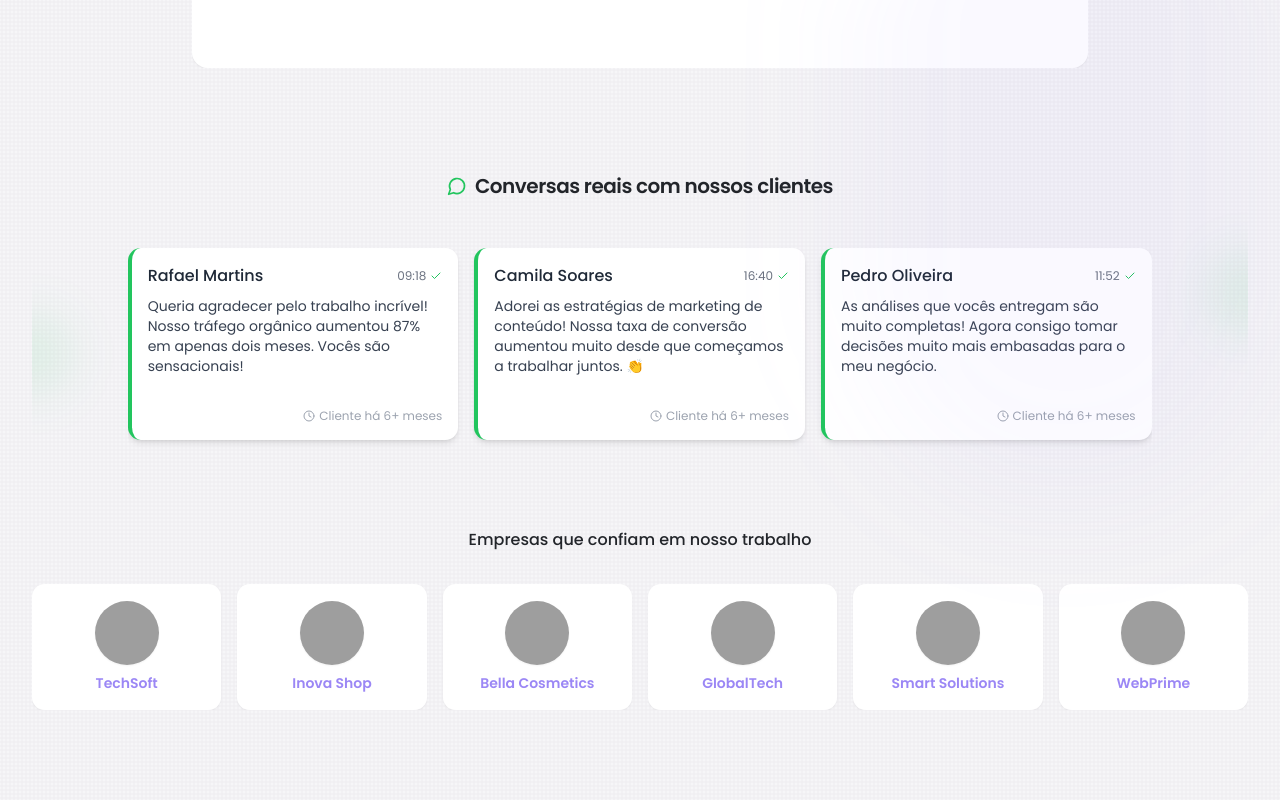
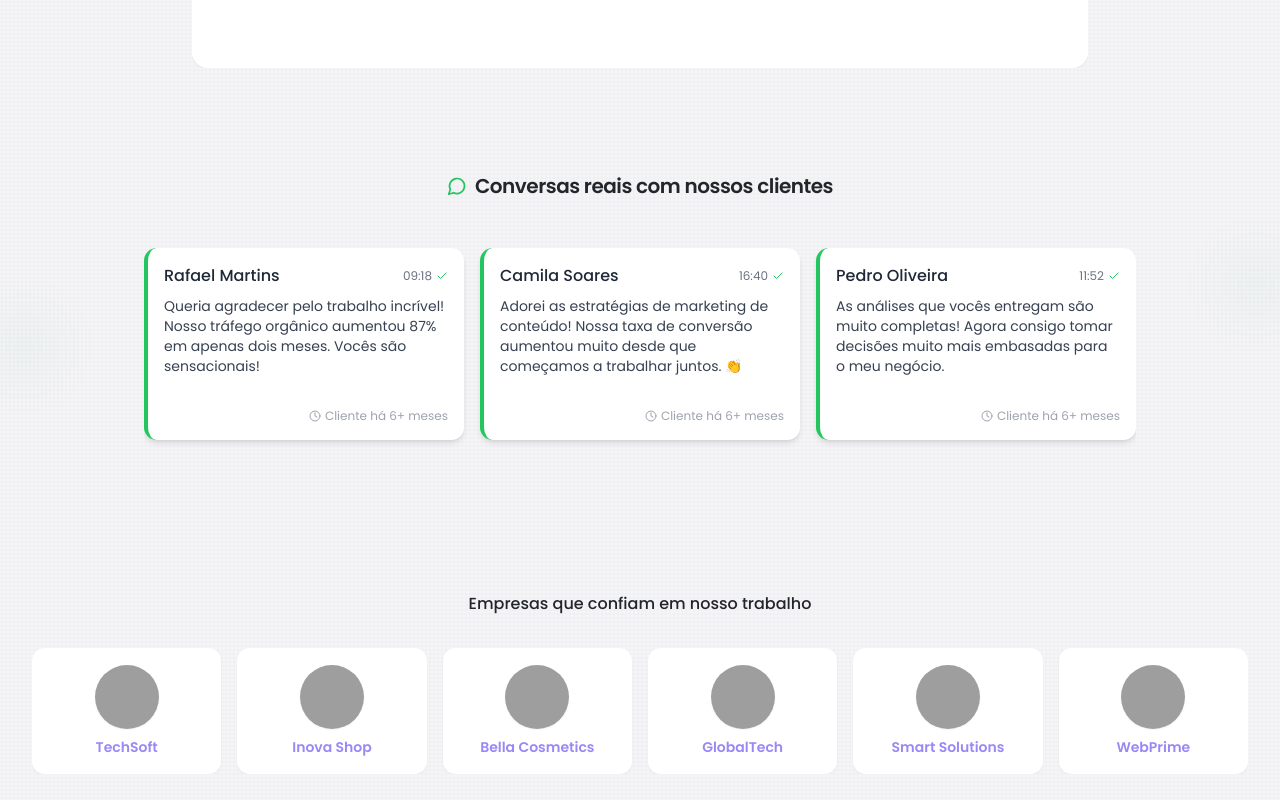
Before and after one commit to luis-heinriq13/space-pag, a React (Vite) app: page / in a window 1280 px wide. Shown: the part 2880-3680 px from the top of the page. Built offline with nearby package versions, Linux system fonts and the light colour scheme; grey boxes are pictures that could not be loaded.

Commit message:
Refactor testimonials component
Remove fields and adjust layout/colors to fix overlapping issues.

```diff
--- a/src/components/Testimonials.tsx
+++ b/src/components/Testimonials.tsx
@@ -119,7 +119,7 @@ const Testimonials = () => {
   ];
 
   return (
-    <section className="section-padding relative overflow-hidden">
+    <section className="section-padding relative overflow-visible">
       <div className="container mx-auto">
         <div className="text-center max-w-3xl mx-auto mb-16 animate-fade-in">
           <span className="highlight-chip mb-2">Clientes Satisfeitos</span>
@@ -180,7 +180,7 @@ const Testimonials = () => {
         {/* WhatsApp Testimonials */}
         <WhatsAppTestimonials />
 
-        <div className="py-8">
+        <div className="py-8 mt-8">
           <p className="text-center text-base font-medium mb-8">
             Empresas que confiam em nosso trabalho
           </p>
@@ -207,8 +207,8 @@ const Testimonials = () => {
         </div>
       </div>
 
-      {/* Background decoration */}
-      <div className="absolute top-1/2 right-0 w-1/3 h-1/2 bg-brand-purple/5 rounded-full filter blur-3xl -translate-y-1/2"></div>
+      {/* Background decoration - reduced opacity and size to avoid overlap */}
+      <div className="absolute top-1/2 right-0 w-1/4 h-1/3 bg-brand-purple/3 rounded-full filter blur-3xl -translate-y-1/2"></div>
     </section>
   );
 };
--- a/src/components/WhatsAppTestimonials.tsx
+++ b/src/components/WhatsAppTestimonials.tsx
@@ -1,5 +1,5 @@
 
-import React, { useEffect, useRef } from 'react';
+import React, { useEffect } from 'react';
 import {
   Carousel,
   CarouselContent,
@@ -89,8 +89,8 @@ const WhatsAppTestimonials: React.FC = () => {
   ];
 
   return (
-    <div className="py-10 relative overflow-hidden">
-      <div className="max-w-5xl mx-auto">
+    <div className="py-10 relative mt-8 mb-16">
+      <div className="max-w-5xl mx-auto px-4">
         <h3 className="text-center text-xl font-semibold mb-8 flex items-center justify-center gap-2">
           <MessageCircle className="h-5 w-5 text-green-500" />
           Conversas reais com nossos clientes
@@ -104,7 +104,7 @@ const WhatsAppTestimonials: React.FC = () => {
           <CarouselContent className="py-4">
             {whatsappMessages.map((msg) => (
               <CarouselItem key={msg.id} className="md:basis-1/2 lg:basis-1/3 pl-4">
-                <div className="whatsapp-message-card p-4 bg-white rounded-lg shadow-md border-l-4 border-green-500 h-full flex flex-col">
+                <div className="bg-white rounded-lg shadow-md border-l-4 border-green-500 h-full flex flex-col p-4">
                   <div className="flex justify-between items-center mb-2">
                     <p className="font-medium text-gray-800">{msg.sender}</p>
                     <span className="text-xs text-gray-500 flex items-center gap-1">
@@ -126,9 +126,9 @@ const WhatsAppTestimonials: React.FC = () => {
         </Carousel>
       </div>
 
-      {/* Decorative elements */}
-      <div className="absolute -left-10 top-1/2 w-20 h-20 bg-green-500/10 rounded-full filter blur-xl"></div>
-      <div className="absolute -right-10 top-1/3 w-20 h-20 bg-green-500/10 rounded-full filter blur-xl"></div>
+      {/* Subtle decorative elements */}
+      <div className="absolute -left-10 top-1/2 w-16 h-16 bg-green-500/5 rounded-full filter blur-xl"></div>
+      <div className="absolute -right-10 top-1/3 w-16 h-16 bg-green-500/5 rounded-full filter blur-xl"></div>
     </div>
   );
 };
```
